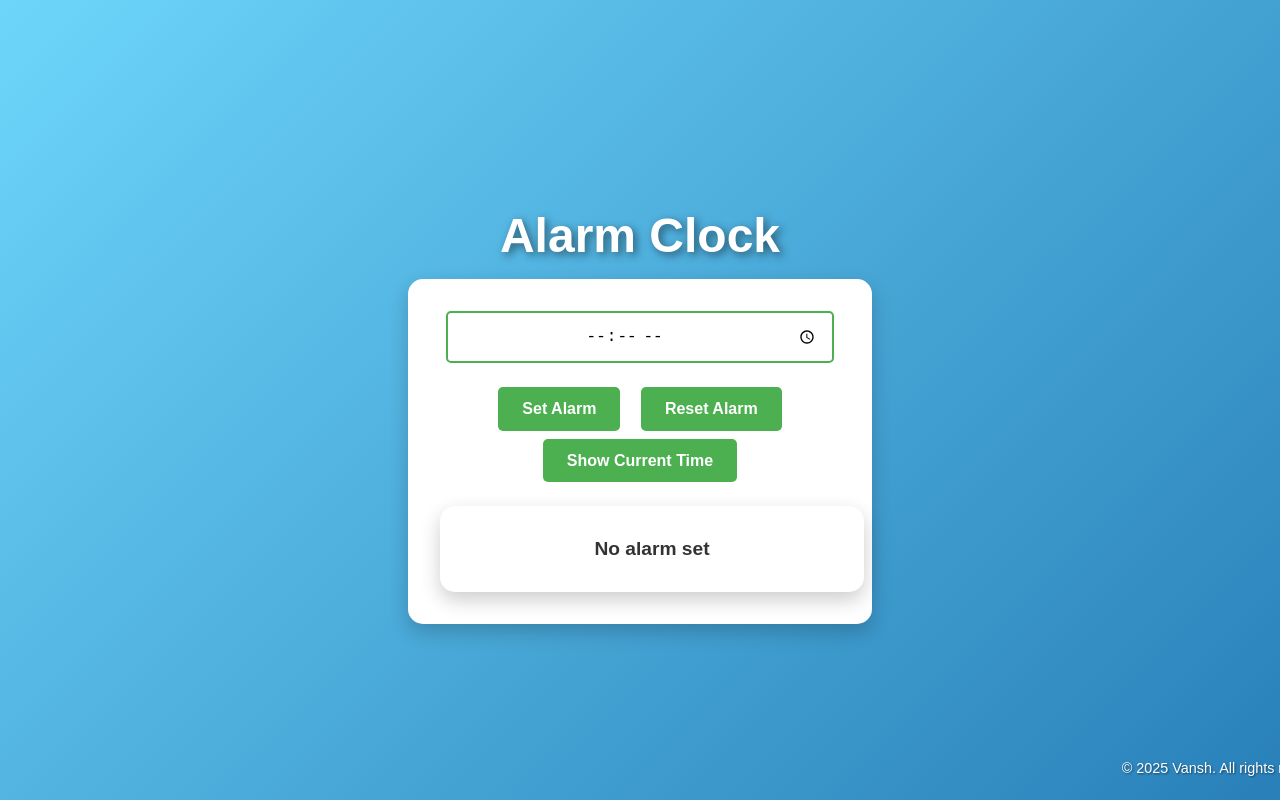
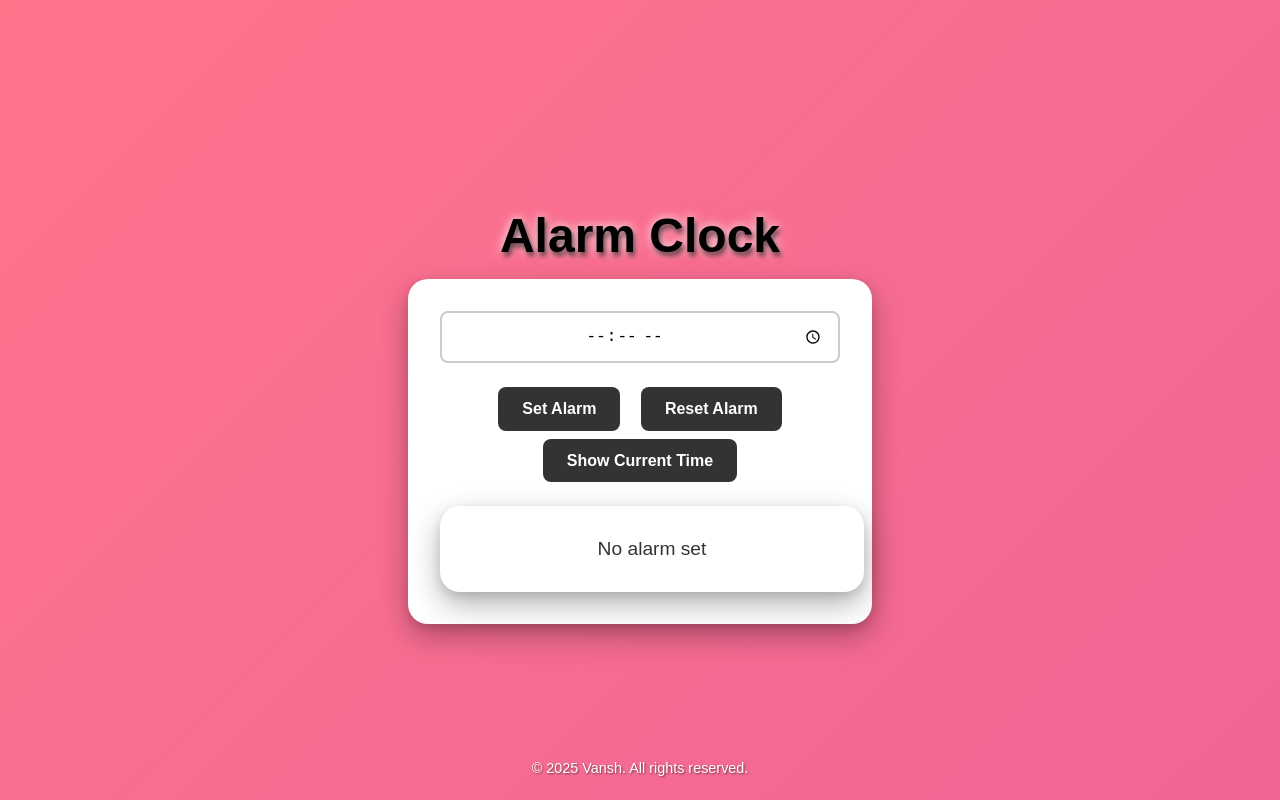
Before and after one commit to Vanshchouksey21/alarm-clock, a plain HTML site: page index.html in a window 1280 px wide. Drawn offline with Linux system fonts and the light colour scheme.

Commit message:
commit of completion

```diff
--- a/alarm.css
+++ b/alarm.css
@@ -8,8 +8,7 @@ body {
     justify-content: center;
     align-items: center;
     min-height: 100vh;
-    background: linear-gradient(135deg, #6dd5fa, #2980b9);
-    /* background: burlywood; */
+    background: linear-gradient(135deg, #ff758c, #f06595); /* Modern gradient */
     color: #fff;
     text-align: center;
 }
@@ -18,31 +17,47 @@ body {
 h1 {
     font-size: 3rem;
     margin-bottom: 1rem;
-    color: #ffffff;
-    text-shadow: 3px 3px 8px rgba(0, 0, 0, 0.5);
+    color: black;
+    text-shadow:
+        2px 4px 5px rgba(0, 0, 0, 0.6),   /* Main shadow for depth */
+        0px 0px 10px rgba(255, 255, 255, 0.8), /* Glow effect */
+        0px 0px 15px rgba(255, 200, 200, 0.5); /* Subtle pinkish glow */
+    font-weight: 700; /* Bold for hierarchy */
 }
 
 /* Container styling */
 div {
     background: #ffffff;
     padding: 2rem;
-    border-radius: 15px;
-    box-shadow: 0 8px 20px rgba(0, 0, 0, 0.2);
+    border-radius: 20px; /* Increased border-radius for a smoother look */
+    box-shadow: 0 12px 30px rgba(0, 0, 0, 0.3), 0 4px 10px rgba(0, 0, 0, 0.1);
     color: #333;
     width: 90%;
     max-width: 400px;
+    transition: all 0.3s ease; /* Added transition for hover effects */
+}
+
+div:hover {
+    box-shadow: 0 16px 40px rgba(0, 0, 0, 0.4), 0 6px 15px rgba(0, 0, 0, 0.2); /* Adds a hover effect */
+    transform: translateY(-5px);
 }
 
 /* Input field styling */
 #inp {
     padding: 0.8rem;
     font-size: 1rem;
-    border: 2px solid #4caf50;
-    border-radius: 5px;
+    border: 2px solid #ccc; /* Softer border color */
+    border-radius: 8px; /* Slightly increased radius */
     outline: none;
-    width: calc(100% - 2.6rem);
+    box-sizing: border-box; /* Ensures consistent sizing */
+    width: 100%;
     margin-bottom: 1rem;
     text-align: center;
+}
+
+#inp:focus {
+    outline: 2px solid #A22A59;
+    outline-offset: 2px;
 }
 
 /* Button styling */
@@ -52,42 +67,48 @@ button {
     font-size: 1rem;
     font-weight: bold;
     color: #fff;
-    background-color: #4caf50;
-    /* background-color: burlywood; */
+    background-color: #333;
     border: none;
-    border-radius: 5px;
+    border-radius: 8px; /* Softer corners */
     cursor: pointer;
     margin: 0.5rem 0.5rem 0 0.5rem;
     transition: all 0.3s ease;
 }
 
 button:hover {
-    background-color: #45a049;
-    box-shadow: 0 4px 10px rgba(0, 0, 0, 0.2);
+    background-color: #A22A59;
+    box-shadow: 0 6px 15px rgba(0, 0, 0, 0.3);
 }
 
 button:active {
     transform: scale(0.95);
 }
 
+button:focus {
+    outline: 2px solid #A22A59;
+    outline-offset: 2px;
+}
+
 /* Alarm status display */
 #d1 {
     margin-top: 1.5rem;
     font-size: 1.2rem;
-    font-weight: bold;
+    font-weight: 500;
     color: #333;
+    display: flex;
+    justify-content: center;
 }
 
 /* Footer styling */
 footer {
     position: fixed;
     bottom: 10px;
-    left: 590px;
+    left: 0;
+    width: 100%;
     text-align: center;
     color: #fff;
     font-size: 0.9rem;
     text-shadow: 1px 1px 2px rgba(0, 0, 0, 0.5);
-    width: 100%;
 }
 
 /* Responsive design for smaller screens */
--- a/alarm.js
+++ b/alarm.js
@@ -57,6 +57,6 @@ let showTime = () => {
 let isName = true;
 setInterval(() => {
     let title = document.querySelector("#vansh");
-    title.innerHTML = isName ? "V. Alarm" : "Clock";
+    title.innerHTML = isName ? "Alarm" : "Clock";
     isName = !isName;
 }, 2000);
```
